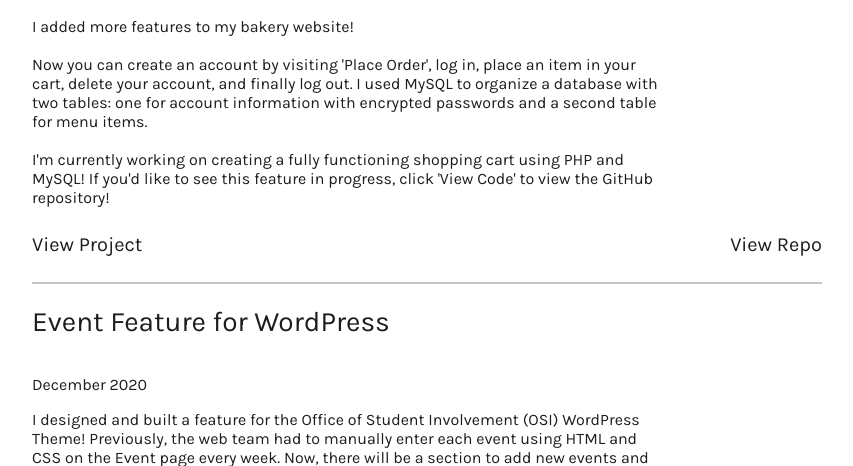
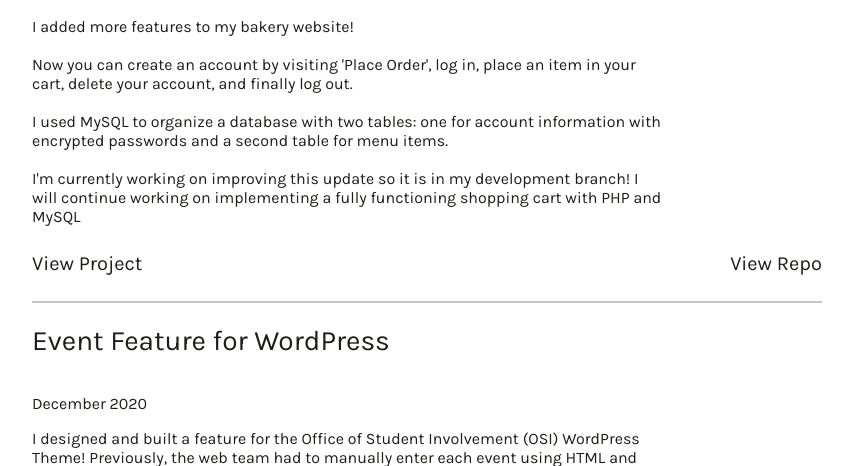
Before and after one commit to camila-guzman/portfolio-fall2020, a PHP site: page / in a window 1280 px wide. Shown: the part 894-1360 px from the top of the page, without its empty margins (388-1241 px from the left). Run offline with PHP 8.4, Linux system fonts and the light colour scheme; some libraries are stand-ins or nearby versions.

Commit message:
Edit project 1 description + link

```diff
--- a/index.php
+++ b/index.php
@@ -24,12 +24,15 @@
         <img src="./images/butterscotch-bakery-shopping-screen.png" />
         <p class="date">December 2020</p>
         <div class="desc"> I added more features to my bakery website!<br><br>
-          Now you can create an account by visiting 'Place Order', log in, place an item in your cart, delete your account, and finally log out. I used MySQL to organize a database with two tables: one for account information with encrypted passwords and a second table for menu items.<br><br>
+          Now you can create an account by visiting 'Place Order', log in, place an item in your cart, delete your account, and finally log out.
+          <br><br>
 
-          I'm currently working on creating a fully functioning shopping cart using PHP and MySQL! If you'd like to see this feature in progress, click 'View Code' to view the GitHub repository!
+          I used MySQL to organize a database with two tables: one for account information with encrypted passwords and a second table for menu items.<br><br>
+
+          I'm currently working on improving this update so it is in my development branch! I will continue working on implementing a fully functioning shopping cart with PHP and MySQL
         </div>
         <a class="live-link" href="https://butterscotch-bakery.herokuapp.com/">View Project</a>
-        <a class="code-link" href="https://github.com/camila-guzman/butterscotch-bakery">View Repo</a>
+        <a class="code-link" href="https://github.com/camila-guzman/butterscotch-bakery/tree/dev">View Repo</a>
 
       </div>
     </div>
```
